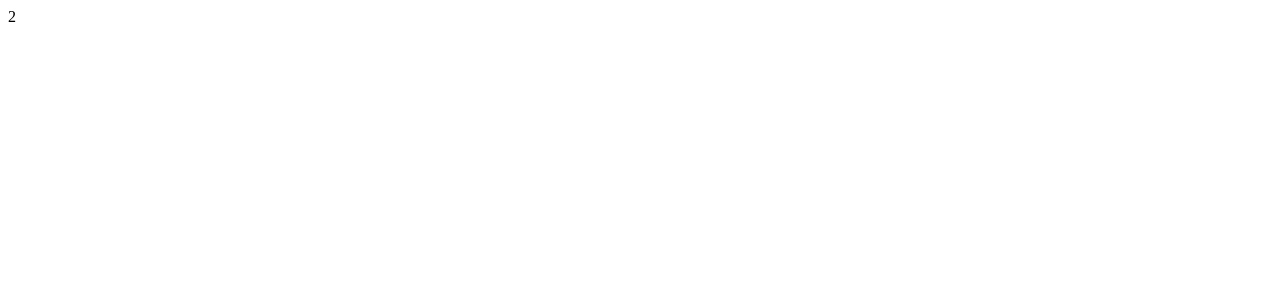
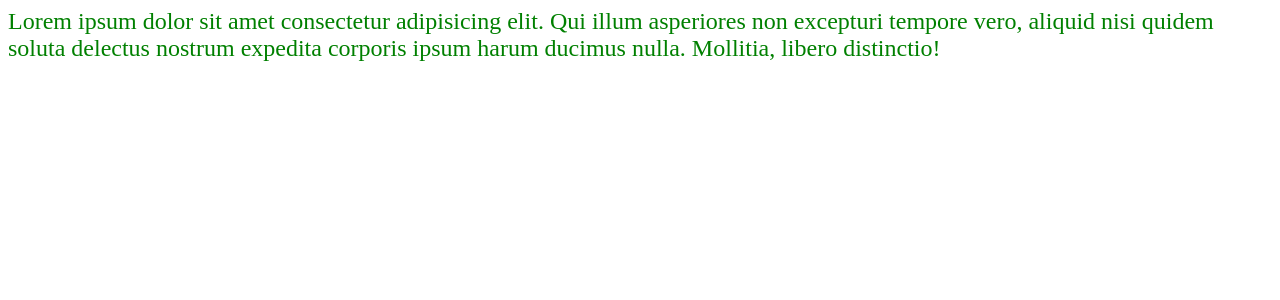
Before and after one commit to baikhonov/vue-doc-learning, a Vue app: page / in a window 1280 px wide. Shown: the top 300 px of the page. Built offline with nearby package versions, Linux system fonts and the light colour scheme.

Commit message:
Прошёл главу Работа с классами и стилями

```diff
--- a/src/App.vue
+++ b/src/App.vue
@@ -1,24 +1,46 @@
 <script setup>
-import { ref, computed } from 'vue';
+import { ref, reactive, computed } from 'vue';
 
-const count = ref(2);
+const isActive = ref(true);
+const activeClass = ref('active');
+const errorClass = ref('text-danger');
 
-const alwaysSmall = computed({
-  get(previous) {
-    if (count.value <= 3) {
-      return count.value;
-    }
+const activeColor = ref('red');
+const fontSize = ref(30);
 
-    return previous;
-  },
-  set(newValue) {
-    count.value = newValue * 2;
-  },
+const styleObject = reactive({
+  color: 'green',
+  fontSize: '24px',
 });
 </script>
 
 <template>
-  <div>{{ alwaysSmall }}</div>
+  <div :style="styleObject">
+    Lorem ipsum dolor sit amet consectetur adipisicing elit. Qui illum
+    asperiores non excepturi tempore vero, aliquid nisi quidem soluta delectus
+    nostrum expedita corporis ipsum harum ducimus nulla. Mollitia, libero
+    distinctio!
+  </div>
 </template>
 
-<style scoped></style>
+<style scoped>
+.static {
+  font-weight: bold;
+}
+
+.active {
+  width: fit-content;
+  padding: 10px;
+
+  background: orange;
+}
+
+.text-danger {
+  color: white;
+  background: rgb(221, 4, 4);
+}
+
+.info {
+  font-style: italic;
+}
+</style>
```
